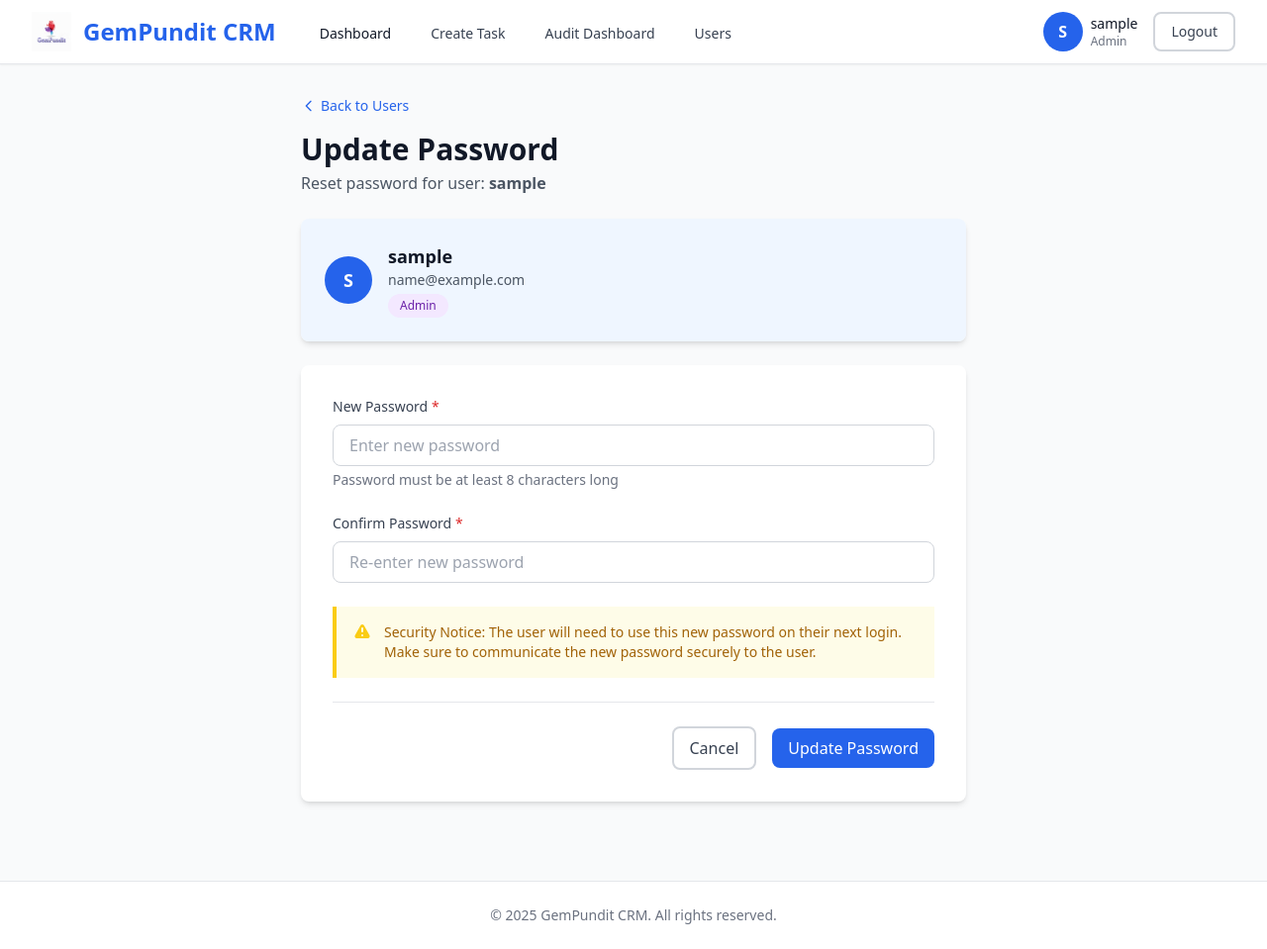
After one commit to systems1234/content_approval_fms, a Flask app: page /user/1/update-password in a window 1280 px wide. The commit adds this page. Shown: the whole page at 99% size. Run offline with Flask 3, Linux system fonts and the light colour scheme; a user stored in the database is signed in; tables that the repository leaves empty hold one stand-in row (values such as "Sample post"); style sheets or scripts are compiled from the project's sources.

Commit message:
Add admin password reset feature and update logo to PNG
- Add password update functionality for admin to reset any user password
- Create UpdatePasswordForm with password confirmation validation
- Add /user/<id>/update-password route with admin-only access
- Create update_password.html template with security notice
- Add Reset Password button to users management page
- Update logo from JPG to PNG format across all pages
- Comment out demo credentials from login page for production deployment

🤖 Generated with [Claude Code](https://claude.com/claude-code)

Co-Authored-By: Claude <noreply@anthropic.com>

```diff
--- a/app/forms.py
+++ b/app/forms.py
@@ -180,3 +180,21 @@ class CreateUserForm(FlaskForm):
         ('admin', 'Admin')
     ], validators=[DataRequired()])
     submit = SubmitField('Create User')
+
+
+class UpdatePasswordForm(FlaskForm):
+    """Password update form (Admin only)"""
+    new_password = PasswordField('New Password', validators=[
+        DataRequired(message='New password is required'),
+        Length(min=8, message='Password must be at least 8 characters')
+    ])
+    confirm_password = PasswordField('Confirm Password', validators=[
+        DataRequired(message='Please confirm the password'),
+        Length(min=8, message='Password must be at least 8 characters')
+    ])
+    submit = SubmitField('Update Password')
+
+    def validate_confirm_password(self, field):
+        """Validate that passwords match"""
+        if field.data != self.new_password.data:
+            raise ValidationError('Passwords must match')
--- a/app/routes.py
+++ b/app/routes.py
@@ -3,7 +3,7 @@ from flask_login import login_user, logout_user, login_required, current_user
 from werkzeug.utils import secure_filename
 from app import db
 from app.models import User, Task, TaskLog
-from app.forms import LoginForm, CreateTaskForm, TaskActionForm, AuditForm, CreateUserForm, UpdateTaskForm
+from app.forms import LoginForm, CreateTaskForm, TaskActionForm, AuditForm, CreateUserForm, UpdateTaskForm, UpdatePasswordForm
 from datetime import datetime
 from sqlalchemy import or_, and_
 import os
@@ -530,6 +530,28 @@ def delete_user(user_id):
     return redirect(url_for('main.users'))
 
 
+@main_bp.route('/user/<int:user_id>/update-password', methods=['GET', 'POST'])
+@login_required
+def update_user_password(user_id):
+    """Update user password (Admin only)"""
+    if not current_user.is_admin():
+        flash('Access denied. Admins only.', 'danger')
+        return redirect(url_for('main.dashboard'))
+
+    user = User.query.get_or_404(user_id)
+    form = UpdatePasswordForm()
+
+    if form.validate_on_submit():
+        # Update the user's password
+        user.set_password(form.new_password.data)
+        db.session.commit()
+
+        flash(f'Password for user {user.username} has been updated successfully!', 'success')
+        return redirect(url_for('main.users'))
+
+    return render_template('update_password.html', form=form, user=user)
+
+
 @main_bp.route('/task/<int:task_id>/download')
 @login_required
 def download_document(task_id):
--- a/app/static/css/custom.css
+++ b/app/static/css/custom.css
@@ -53,8 +53,8 @@
 }
 
 /* Loading state for images */
-.login-logo[src*=".jpg"],
-.navbar-logo[src*=".jpg"] {
+.login-logo[src*=".png"],
+.navbar-logo[src*=".png"] {
     background-color: #f3f4f6;
 }
 
--- a/app/templates/base.html
+++ b/app/templates/base.html
@@ -16,7 +16,7 @@
             <div class="flex justify-between h-16">
                 <div class="flex items-center">
                     <a href="{{ url_for('main.dashboard') }}" class="flex items-center space-x-3 hover:opacity-80 transition">
-                        <img src="{{ url_for('static', filename='images/new-logo.jpg', v='1.0') }}"
+                        <img src="{{ url_for('static', filename='images/new-logo.png', v='1.0') }}"
                              alt="GemPundit CRM Logo"
                              class="navbar-logo"
                              style="height: 40px; width: auto;">
--- a/app/templates/login.html
+++ b/app/templates/login.html
@@ -30,7 +30,7 @@
                 <!-- Logo/Title -->
                 <div class="text-center mb-8">
                     <div class="mb-4 flex justify-center">
-                        <img src="{{ url_for('static', filename='images/new-logo.jpg', v='1.0') }}"
+                        <img src="{{ url_for('static', filename='images/new-logo.png', v='1.0') }}"
                              alt="GemPundit CRM Logo"
                              class="login-logo"
                              style="width: 150px; height: auto;">
@@ -86,7 +86,7 @@
         </div>
 
         <!-- Demo Credentials (Remove in production) -->
-        <div class="mt-4 bg-white rounded-lg shadow-md p-4 text-sm">
+        <!-- <div class="mt-4 bg-white rounded-lg shadow-md p-4 text-sm">
             <p class="font-semibold text-gray-700 mb-2">Demo Credentials:</p>
             <ul class="space-y-1 text-gray-600">
                 <li><span class="font-medium">Admin:</span> admin / admin123</li>
@@ -94,7 +94,7 @@
                 <li><span class="font-medium">Auditor:</span> auditor / auditor123</li>
                 <li><span class="font-medium">Assignee:</span> user / user123</li>
             </ul>
-        </div>
+        </div> -->
     </div>
 </body>
 </html>
--- /dev/null
+++ b/app/templates/update_password.html
@@ -0,0 +1,105 @@
+{% extends "base.html" %}
+
+{% block title %}Update Password - GemPundit CRM{% endblock %}
+
+{% block content %}
+<div class="max-w-2xl mx-auto">
+    <!-- Page Header -->
+    <div class="mb-6">
+        <a href="{{ url_for('main.users') }}" class="text-blue-600 hover:text-blue-700 text-sm font-medium mb-2 inline-flex items-center">
+            <svg class="w-4 h-4 mr-1" fill="none" stroke="currentColor" viewBox="0 0 24 24">
+                <path stroke-linecap="round" stroke-linejoin="round" stroke-width="2" d="M15 19l-7-7 7-7"></path>
+            </svg>
+            Back to Users
+        </a>
+        <h1 class="text-3xl font-bold text-gray-900 mt-2">Update Password</h1>
+        <p class="text-gray-600 mt-1">Reset password for user: <span class="font-semibold">{{ user.username }}</span></p>
+    </div>
+
+    <!-- User Info Card -->
+    <div class="card mb-6">
+        <div class="card-body p-6 bg-blue-50">
+            <div class="flex items-center">
+                <div class="w-12 h-12 bg-blue-600 rounded-full flex items-center justify-center text-white font-semibold text-lg mr-4">
+                    {{ user.username[0].upper() }}
+                </div>
+                <div>
+                    <h3 class="text-lg font-semibold text-gray-900">{{ user.username }}</h3>
+                    <p class="text-sm text-gray-600">{{ user.email }}</p>
+                    <span class="badge mt-1
+                        {% if user.role == 'admin' %}bg-purple-100 text-purple-800
+                        {% elif user.role == 'manager' %}bg-blue-100 text-blue-800
+                        {% elif user.role == 'auditor' %}bg-green-100 text-green-800
+                        {% else %}bg-gray-100 text-gray-800{% endif %}">
+                        {{ user.role.capitalize() }}
+                    </span>
+                </div>
+            </div>
+        </div>
+    </div>
+
+    <!-- Password Update Form Card -->
+    <div class="card">
+        <div class="card-body p-8">
+            <form method="POST" action="{{ url_for('main.update_user_password', user_id=user.id) }}" novalidate>
+                {{ form.hidden_tag() }}
+
+                <!-- New Password -->
+                <div class="mb-6">
+                    <label for="new_password" class="form-label">
+                        New Password <span class="text-red-600">*</span>
+                    </label>
+                    {{ form.new_password(class="form-input" + (" border-red-500" if form.new_password.errors else ""),
+                                         placeholder="Enter new password",
+                                         autocomplete="new-password") }}
+                    {% if form.new_password.errors %}
+                        {% for error in form.new_password.errors %}
+                        <p class="form-error">{{ error }}</p>
+                        {% endfor %}
+                    {% endif %}
+                    <p class="text-sm text-gray-500 mt-1">Password must be at least 8 characters long</p>
+                </div>
+
+                <!-- Confirm Password -->
+                <div class="mb-6">
+                    <label for="confirm_password" class="form-label">
+                        Confirm Password <span class="text-red-600">*</span>
+                    </label>
+                    {{ form.confirm_password(class="form-input" + (" border-red-500" if form.confirm_password.errors else ""),
+                                             placeholder="Re-enter new password",
+                                             autocomplete="new-password") }}
+                    {% if form.confirm_password.errors %}
+                        {% for error in form.confirm_password.errors %}
+                        <p class="form-error">{{ error }}</p>
+                        {% endfor %}
+                    {% endif %}
+                </div>
+
+                <!-- Security Notice -->
+                <div class="mb-6 bg-yellow-50 border-l-4 border-yellow-400 p-4">
+                    <div class="flex">
+                        <div class="flex-shrink-0">
+                            <svg class="h-5 w-5 text-yellow-400" fill="currentColor" viewBox="0 0 20 20">
+                                <path fill-rule="evenodd" d="M8.257 3.099c.765-1.36 2.722-1.36 3.486 0l5.58 9.92c.75 1.334-.213 2.98-1.742 2.98H4.42c-1.53 0-2.493-1.646-1.743-2.98l5.58-9.92zM11 13a1 1 0 11-2 0 1 1 0 012 0zm-1-8a1 1 0 00-1 1v3a1 1 0 002 0V6a1 1 0 00-1-1z" clip-rule="evenodd"></path>
+                            </svg>
+                        </div>
+                        <div class="ml-3">
+                            <p class="text-sm text-yellow-700">
+                                <span class="font-medium">Security Notice:</span> The user will need to use this new password on their next login. Make sure to communicate the new password securely to the user.
+                            </p>
+                        </div>
+                    </div>
+                </div>
+
+                <!-- Action Buttons -->
+                <div class="flex items-center justify-end space-x-4 pt-6 border-t border-gray-200">
+                    <a href="{{ url_for('main.users') }}" class="btn btn-outline">
+                        Cancel
+                    </a>
+                    {{ form.submit(class="btn btn-primary") }}
+                </div>
+            </form>
+        </div>
+    </div>
+</div>
+{% endblock %}
--- a/app/templates/users.html
+++ b/app/templates/users.html
@@ -70,6 +70,10 @@
                         <td class="px-6 py-4 whitespace-nowrap text-right text-sm font-medium">
                             {% if user.id != current_user.id %}
                             <div class="flex items-center justify-end gap-3">
+                                <a href="{{ url_for('main.update_user_password', user_id=user.id) }}"
+                                   class="text-indigo-600 hover:text-indigo-900">
+                                    Reset Password
+                                </a>
                                 <form method="POST" action="{{ url_for('main.toggle_user_status', user_id=user.id) }}" class="inline">
                                     <input type="hidden" name="csrf_token" value="{{ csrf_token() }}"/>
                                     <button type="submit"
```
Also changed, not shown: app/static/images/new-logo.jpg (deleted), app/static/images/new-logo.png (added).
